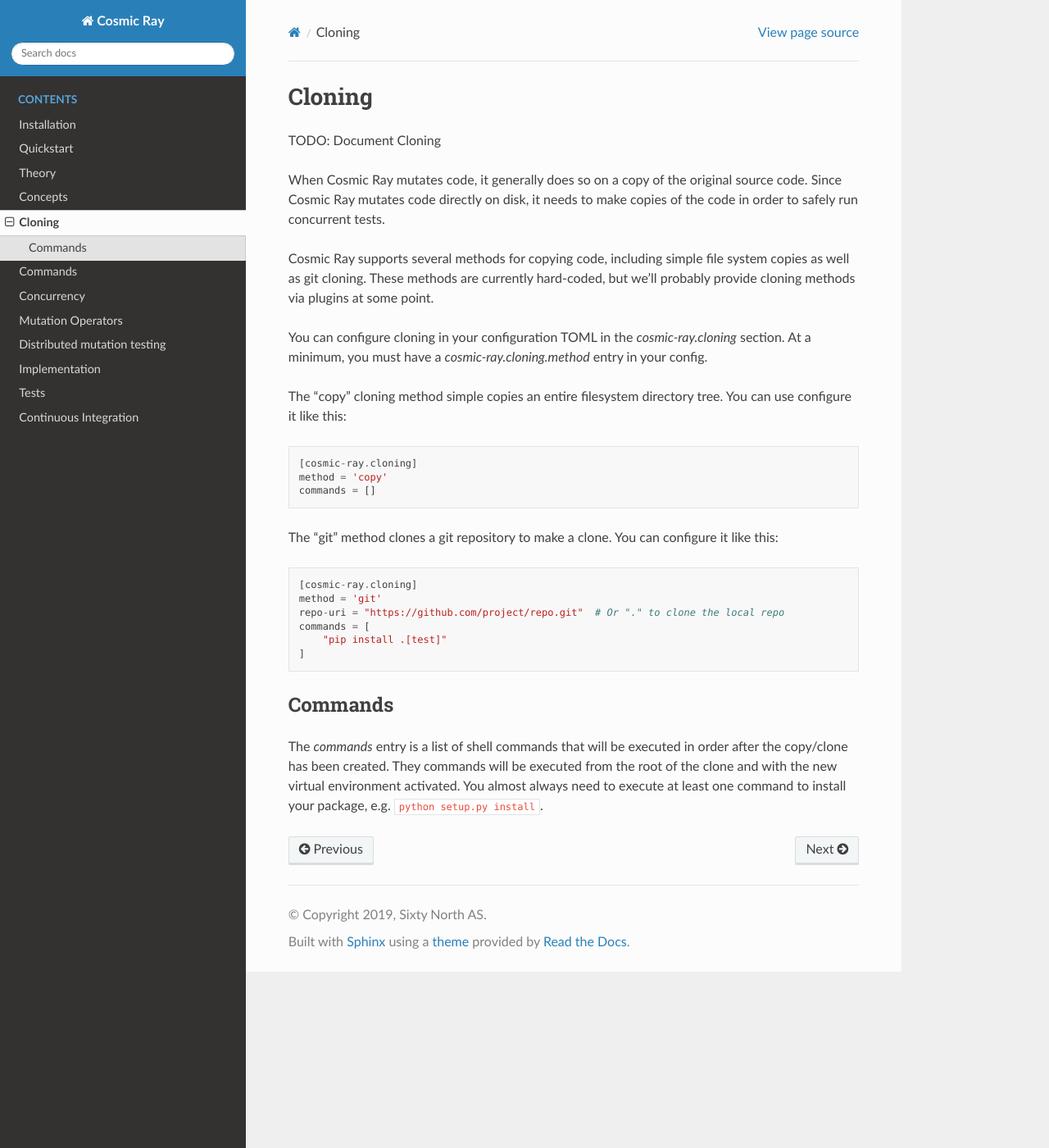
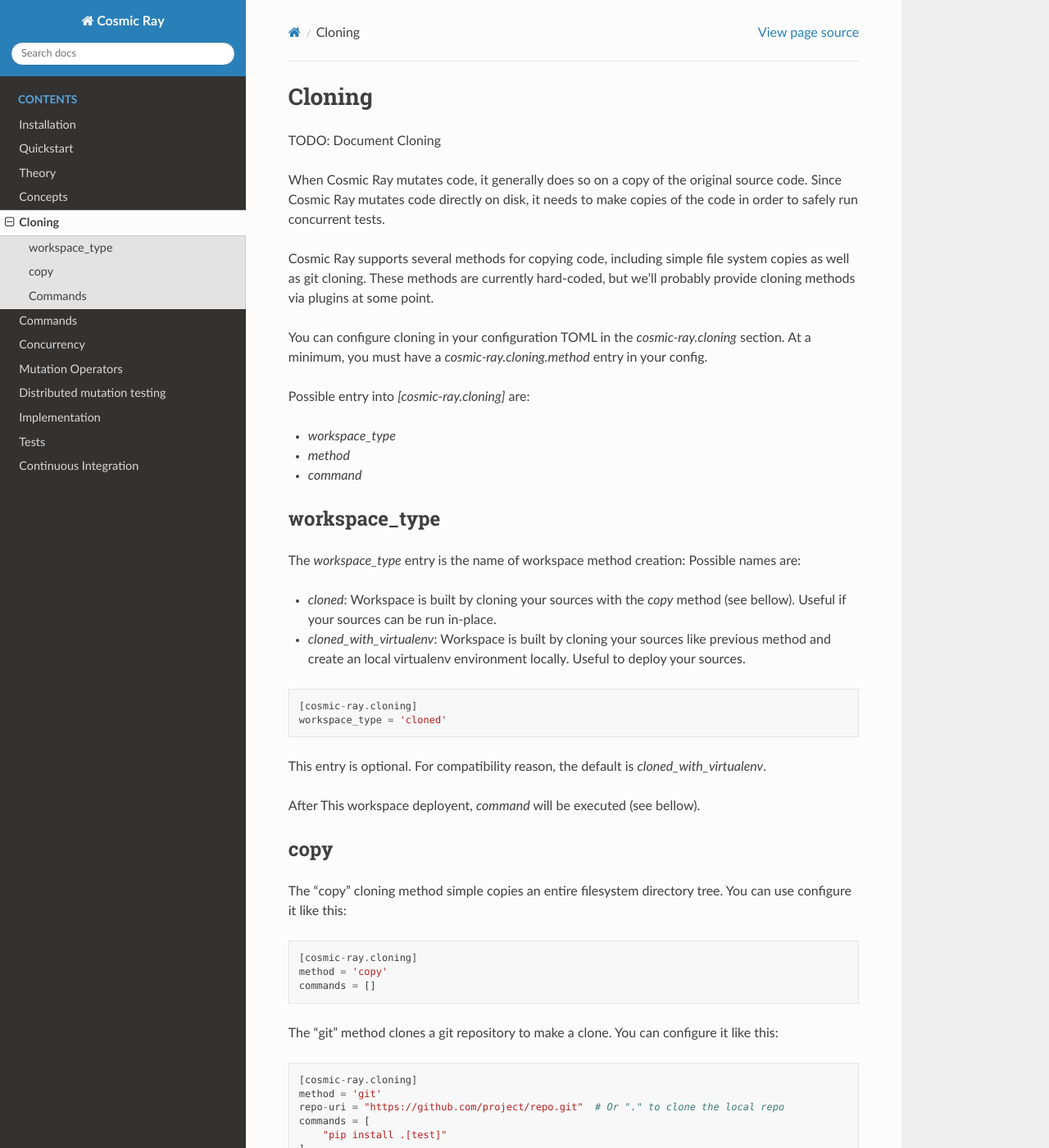
Before and after one commit to sixty-north/cosmic-ray, a Sphinx documentation site: the page built from docs/source/cloning.rst, in a window 1280 px wide and 1400 px high. Shown: the whole window at 82% size. Built offline with Sphinx 7.4.7 and the Read the Docs theme 2.0.0, drawn with Linux system fonts in a browser that asks for light colours.

Commit message:
Adding cloning.workspace_type option

```diff
--- a/docs/source/cloning.rst
+++ b/docs/source/cloning.rst
@@ -15,6 +15,37 @@
 You can configure cloning in your configuration TOML in the
 `cosmic-ray.cloning` section. At a minimum, you must have a
 `cosmic-ray.cloning.method` entry in your config.
+
+Possible entry into `[cosmic-ray.cloning]` are:
+
+- `workspace_type`
+- `method`
+- `command`
+
+workspace_type
+==============
+
+The `workspace_type` entry is the name of workspace method creation:
+Possible names are:
+
+- `cloned`: Workspace is built by cloning your sources with the `copy` method
+  (see bellow). Useful if your sources can be run in-place.
+- `cloned_with_virtualenv`: Workspace is built by cloning your sources like
+  previous method and create an local virtualenv environment locally.
+  Useful to deploy your sources.
+
+::
+
+ [cosmic-ray.cloning]
+ workspace_type = 'cloned'
+
+This entry is optional. For compatibility reason, the default is
+`cloned_with_virtualenv`.
+
+After This workspace deployent, `command` will be executed (see bellow).
+
+copy
+====
 
 The "copy" cloning method simple copies an entire filesystem directory tree. You can use configure it like
 this::
```
Also changed, not shown: 3 other files.
